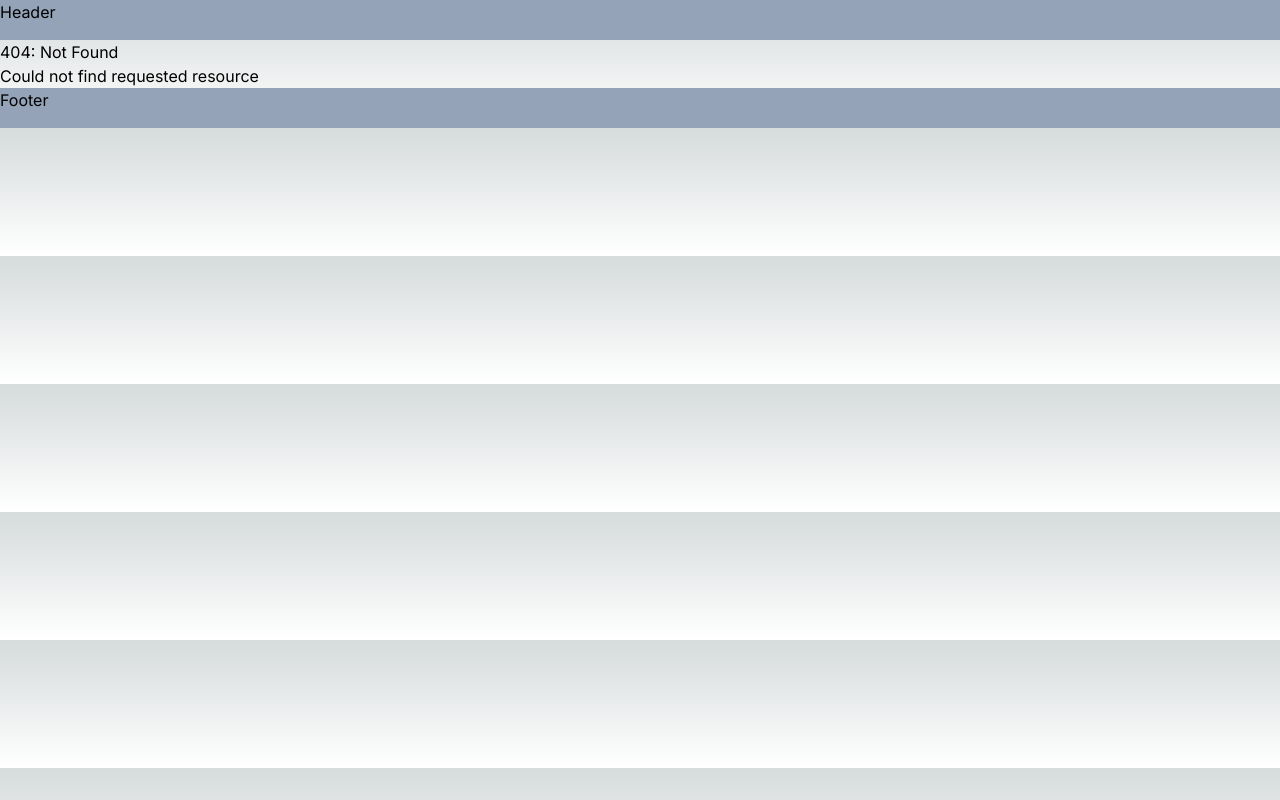
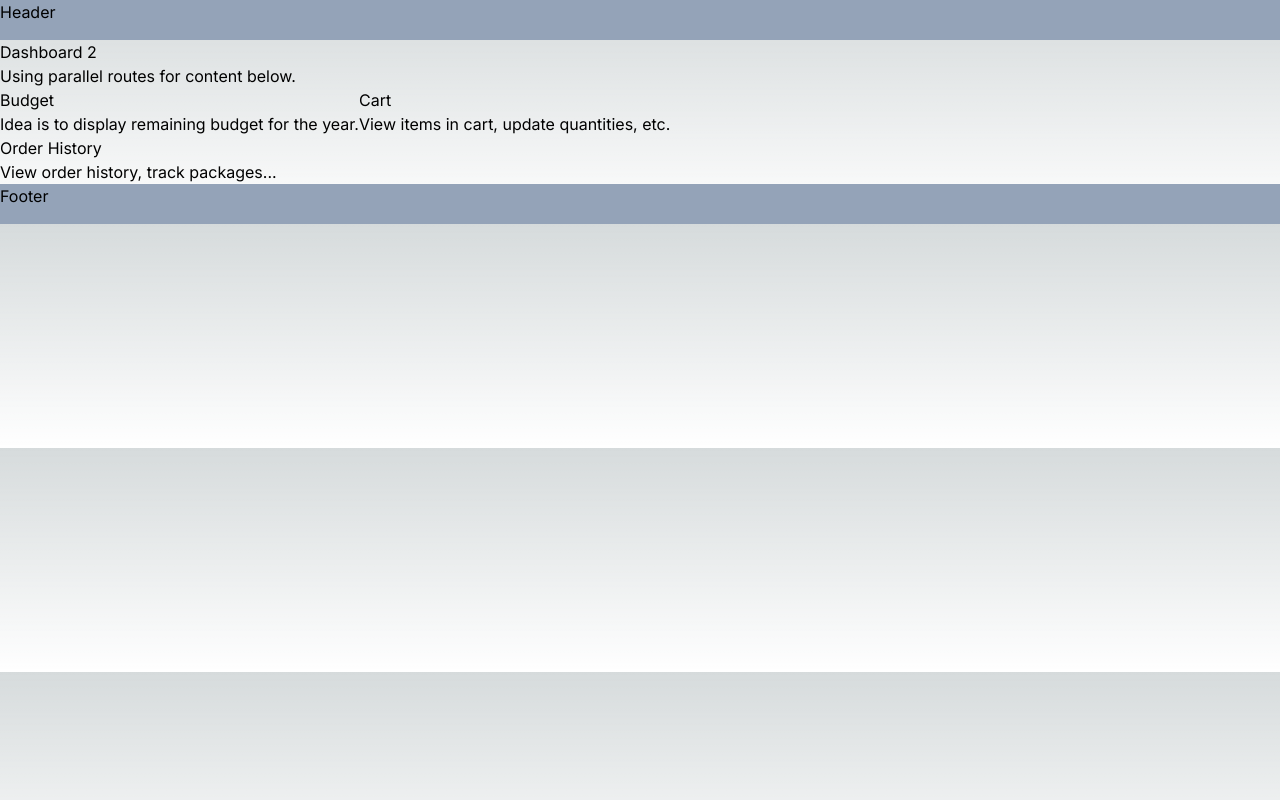
Before and after one commit to connorwarme/athlete-store, a Next.js app: page /dashboard2 in a window 1280 px wide. Before the commit this address had no page. Built offline with nearby package versions, Linux system fonts and the light colour scheme.

Commit message:
Learn about parallel routes

```diff
--- /dev/null
+++ b/src/app/dashboard2/@budget/page.jsx
@@ -0,0 +1,10 @@
+const Budget = () => {
+  return (
+    <>
+      <h1>Budget</h1>
+      <p>Idea is to display remaining budget for the year.</p>
+    </>
+   );
+}
+
+export default Budget;
--- /dev/null
+++ b/src/app/dashboard2/@cart/page.jsx
@@ -0,0 +1,10 @@
+const Cart = () => {
+  return (
+    <>
+      <h1>Cart</h1>
+      <p>View items in cart, update quantities, etc.</p>
+    </>
+   );
+}
+
+export default Cart;
--- /dev/null
+++ b/src/app/dashboard2/@orderHistory/page.jsx
@@ -0,0 +1,10 @@
+const OrderHistory = () => {
+  return (
+    <>
+      <h1>Order History</h1>
+      <p>View order history, track packages...</p>
+    </>
+   );
+}
+
+export default OrderHistory;
--- /dev/null
+++ b/src/app/dashboard2/layout.jsx
@@ -0,0 +1,16 @@
+const DashboardLayout = ({children, budget, orderHistory, cart }) => {
+  return (
+    <>
+      <div>{children}</div>
+      <div className="content flex">
+        <div className="flex flex-col">
+          <div>{budget}</div>
+          <div>{orderHistory}</div>
+        </div>
+        <div>{cart}</div>
+      </div>
+    </>
+   );
+}
+
+export default DashboardLayout;
--- /dev/null
+++ b/src/app/dashboard2/page.jsx
@@ -0,0 +1,10 @@
+const Dashboard2 = () => {
+  return (
+    <>
+      <h1>Dashboard 2</h1>
+      <p>Using parallel routes for content below.</p>
+    </>
+   );
+}
+
+export default Dashboard2;
```
